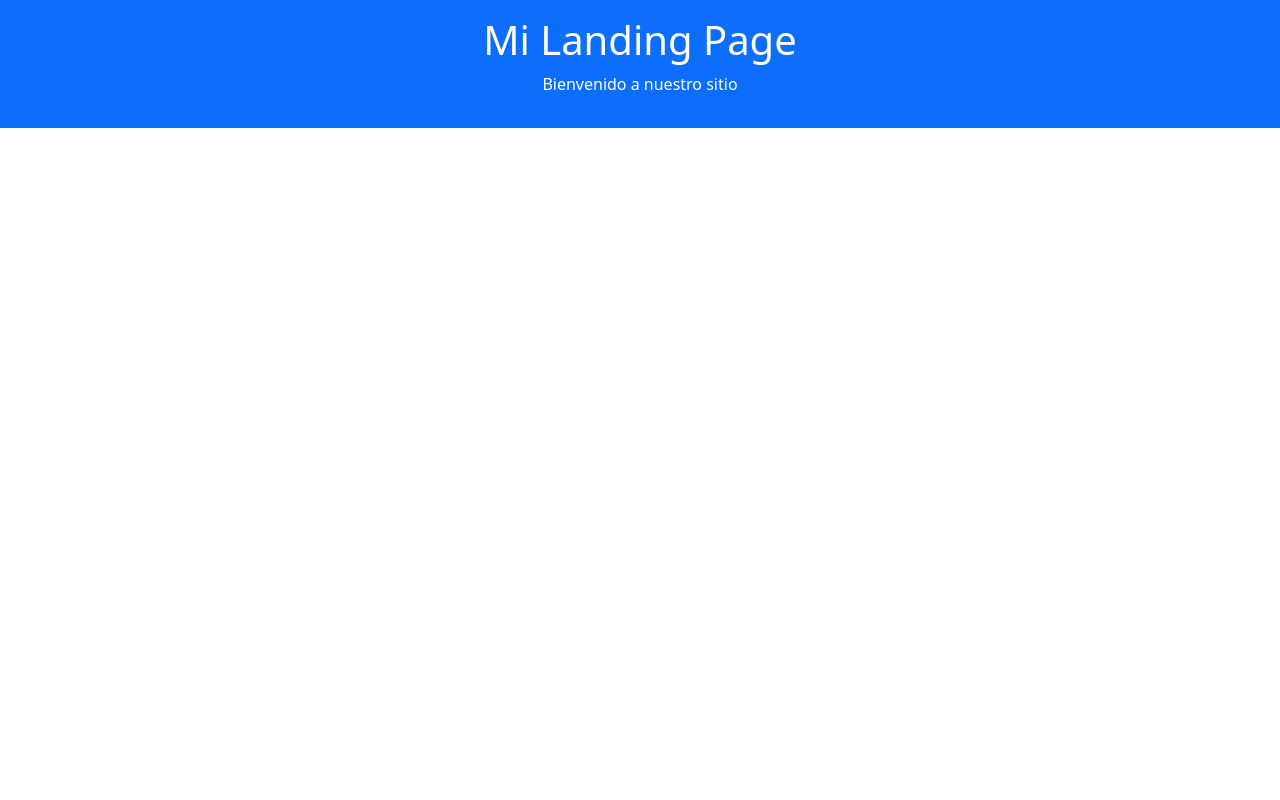
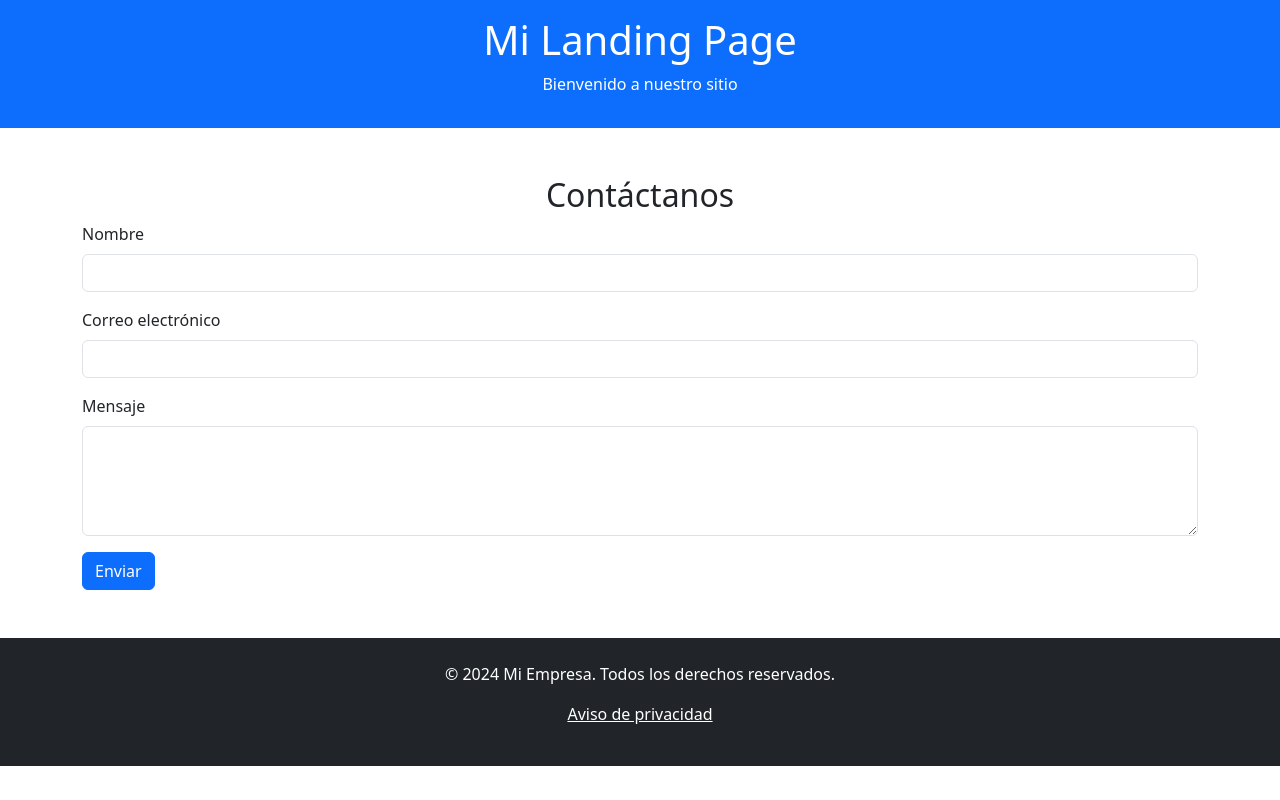
Before and after one commit to kints/c5-g62-landingpage, a plain HTML site: page index.html in a window 1280 px wide. Drawn offline with nearby package versions, Linux system fonts and the light colour scheme.

Commit message:
Agregué formulario y pie de página

```diff
--- a/index.html
+++ b/index.html
@@ -18,7 +18,31 @@
 
 <!--Fin Andy-->
 <!--Inicio Diana-->
+  <!-- Formulario de contacto -->
+  <section class="container my-5">
+    <h2 class="text-center">Contáctanos</h2>
+    <form>
+      <div class="mb-3">
+        <label for="name" class="form-label">Nombre</label>
+        <input type="text" class="form-control" id="name" required>
+      </div>
+      <div class="mb-3">
+        <label for="email" class="form-label">Correo electrónico</label>
+        <input type="email" class="form-control" id="email" required>
+      </div>
+      <div class="mb-3">
+        <label for="message" class="form-label">Mensaje</label>
+        <textarea class="form-control" id="message" rows="4" required></textarea>
+      </div>
+      <button type="submit" class="btn btn-primary">Enviar</button>
+    </form>
+  </section>
 
+  <!-- Footer -->
+  <footer class="bg-dark text-white text-center py-4">
+    <p>&copy; 2024 Mi Empresa. Todos los derechos reservados.</p>
+    <p><a href="#" class="text-white">Aviso de privacidad</a></p>
+  </footer>
 <!--Fin Diana-->
   <script src="https://cdn.jsdelivr.net/npm/bootstrap@5.3.0-alpha1/dist/js/bootstrap.bundle.min.js"></script>
 </body>
```
